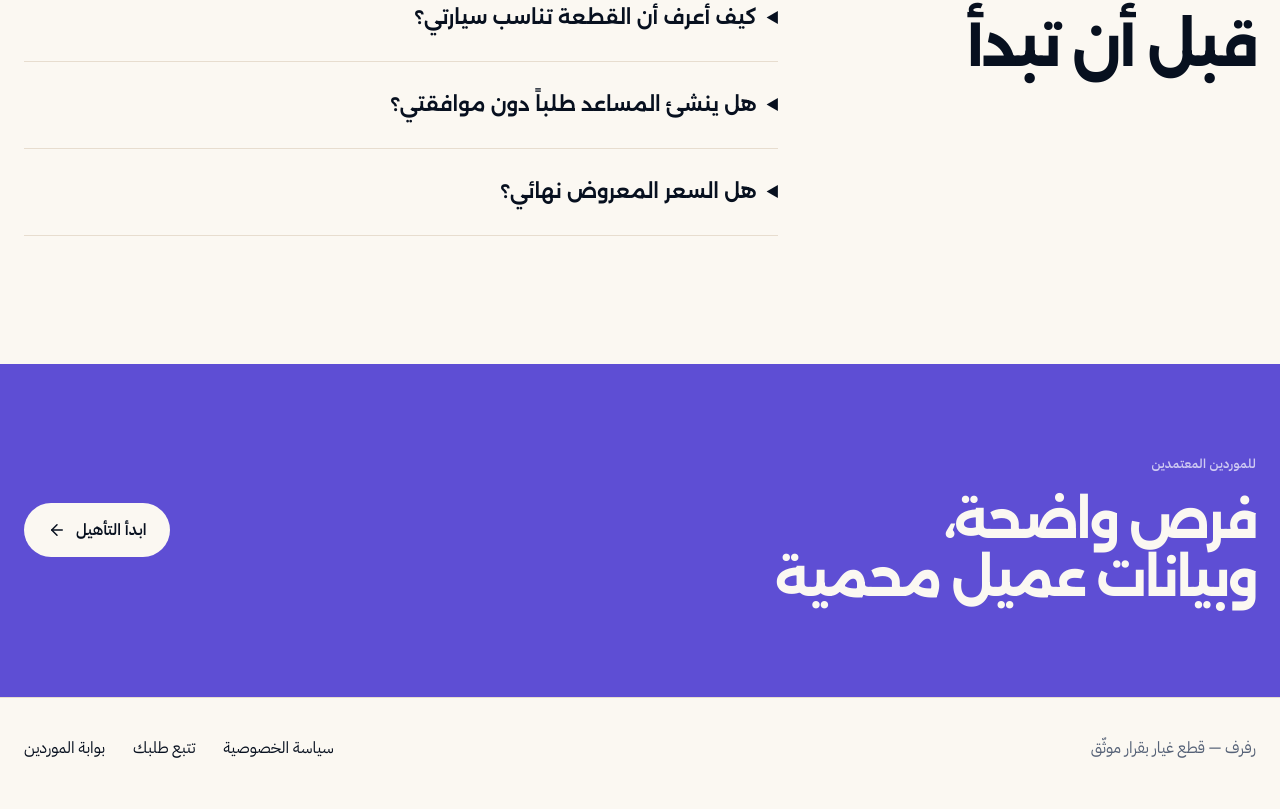
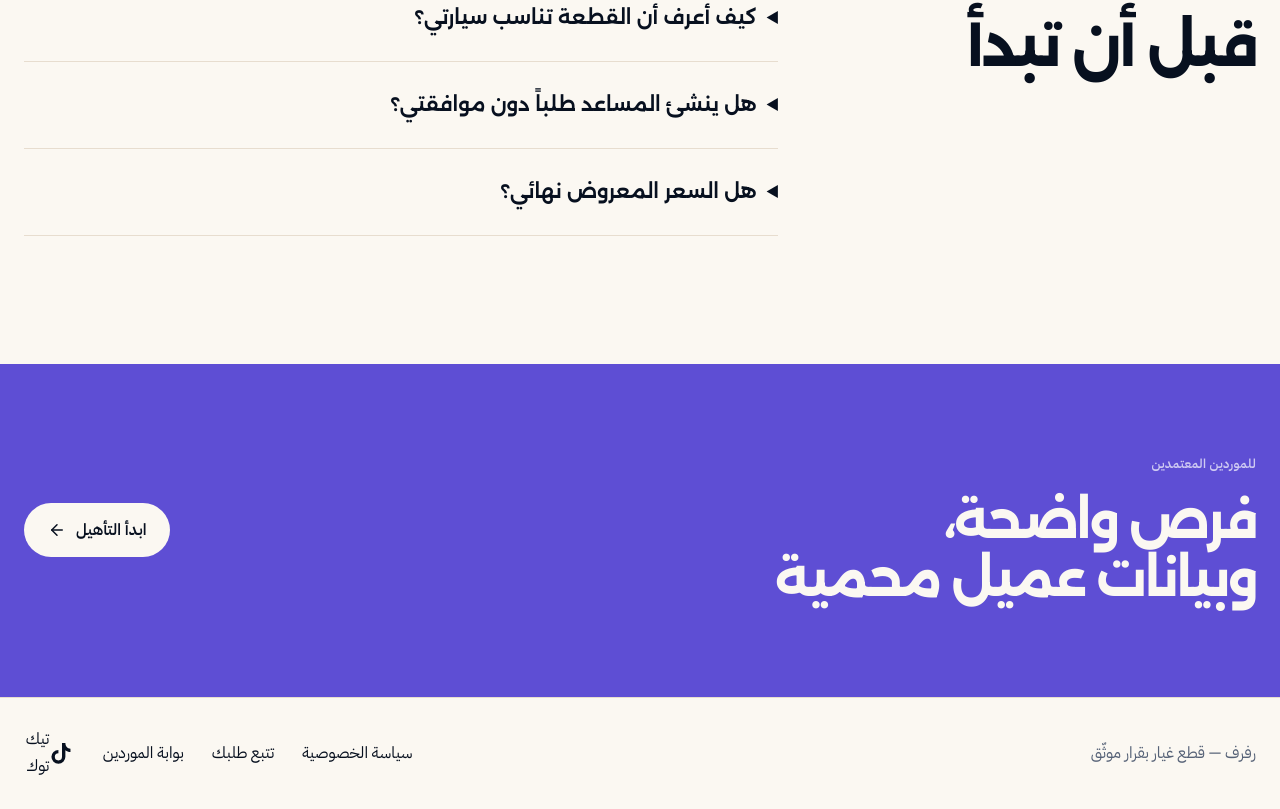
Before and after one commit to rfrfmnst-cell/rfrfmnst, a Next.js app in the folder sites/rfrf.net/apps/customer/: page / in a window 1280 px wide. Shown: the part 2397-3206 px from the top of the page. Built offline with nearby package versions, Linux system fonts and the light colour scheme; no server answers.

Commit message:
ui: link official Rafraf TikTok account in footer

```diff
--- a/sites/rfrf.net/apps/customer/app/page.tsx
+++ b/sites/rfrf.net/apps/customer/app/page.tsx
@@ -165,6 +165,18 @@ export default function Home() {
             <Link href="/privacy">سياسة الخصوصية</Link>
             <Link href="/track">تتبع طلبك</Link>
             <a href={SUPPLIER_REGISTRATION_URL}>بوابة الموردين</a>
+            <a
+              className="precision-social-link"
+              href="https://www.tiktok.com/@manastrafeaf"
+              target="_blank"
+              rel="noopener noreferrer"
+              aria-label="حساب رفرف الرسمي على تيك توك (يفتح في نافذة جديدة)"
+            >
+              <svg viewBox="0 0 24 24" fill="currentColor" aria-hidden="true" focusable="false">
+                <path d="M15.5 2h-3.2v13a3.4 3.4 0 1 1-3.4-3.4V8.4a6.6 6.6 0 1 0 6.6 6.6V8.8c1.3 1.1 3 1.7 4.8 1.7V7.3c-2.8 0-4.8-2.1-4.8-5.3Z" />
+              </svg>
+              <span>تيك توك</span>
+            </a>
           </nav>
         </div>
       </footer>
```
